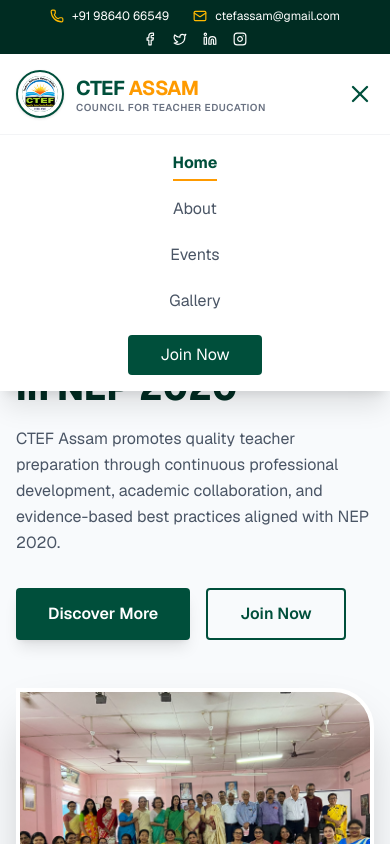
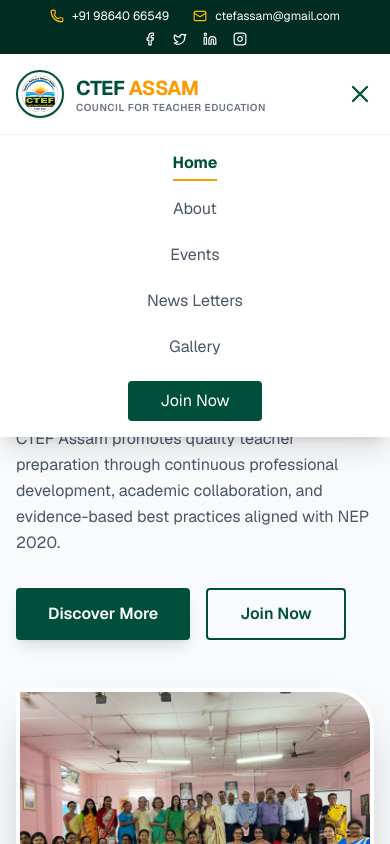
Before and after one commit to panchanan16/ctefassam, a Next.js app: page / in a window 390 px wide. Both pictures are taken after a click on the button 360 px from the left and 94 px from the top of the page. Shown: the top 844 px of the page. Built offline with nearby package versions, Linux system fonts and the light colour scheme.

Commit message:
nav updated

```diff
--- a/src/components/common/Header.jsx
+++ b/src/components/common/Header.jsx
@@ -142,6 +142,16 @@
             Events
           </Link>
           <Link
+            href="/news_letters"
+            className={`pb-1 transition-all ${
+              isActive("/news_letters")
+                ? "text-emerald-900 font-bold border-b-2 border-amber-500"
+                : "text-gray-600 border-b-2 border-transparent hover:text-emerald-900 hover:border-amber-500"
+            }`}
+          >
+            News Letters
+          </Link>
+          <Link
             href="/gallery"
             className={`pb-1 transition-all ${
               isActive("/gallery")
```
